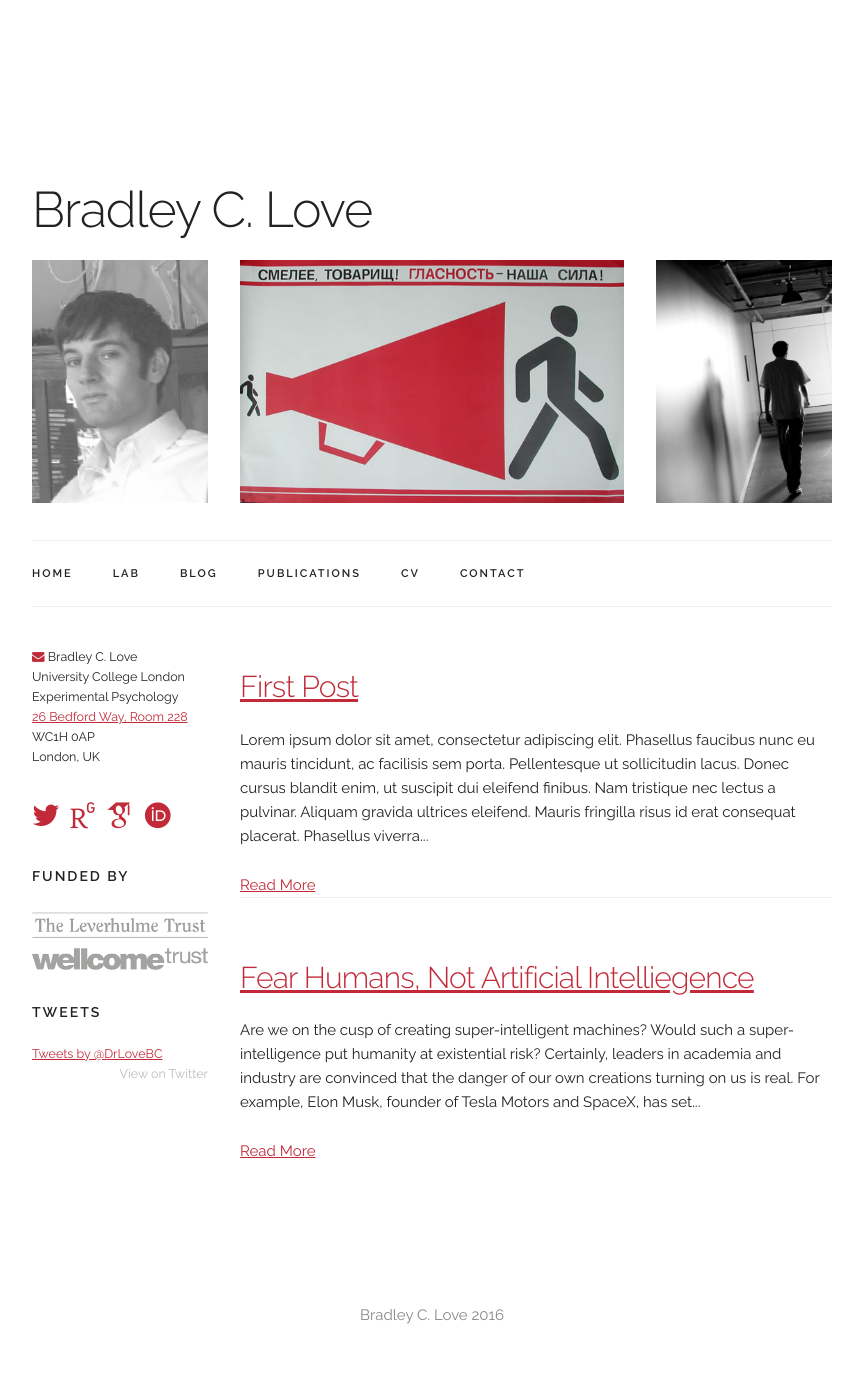
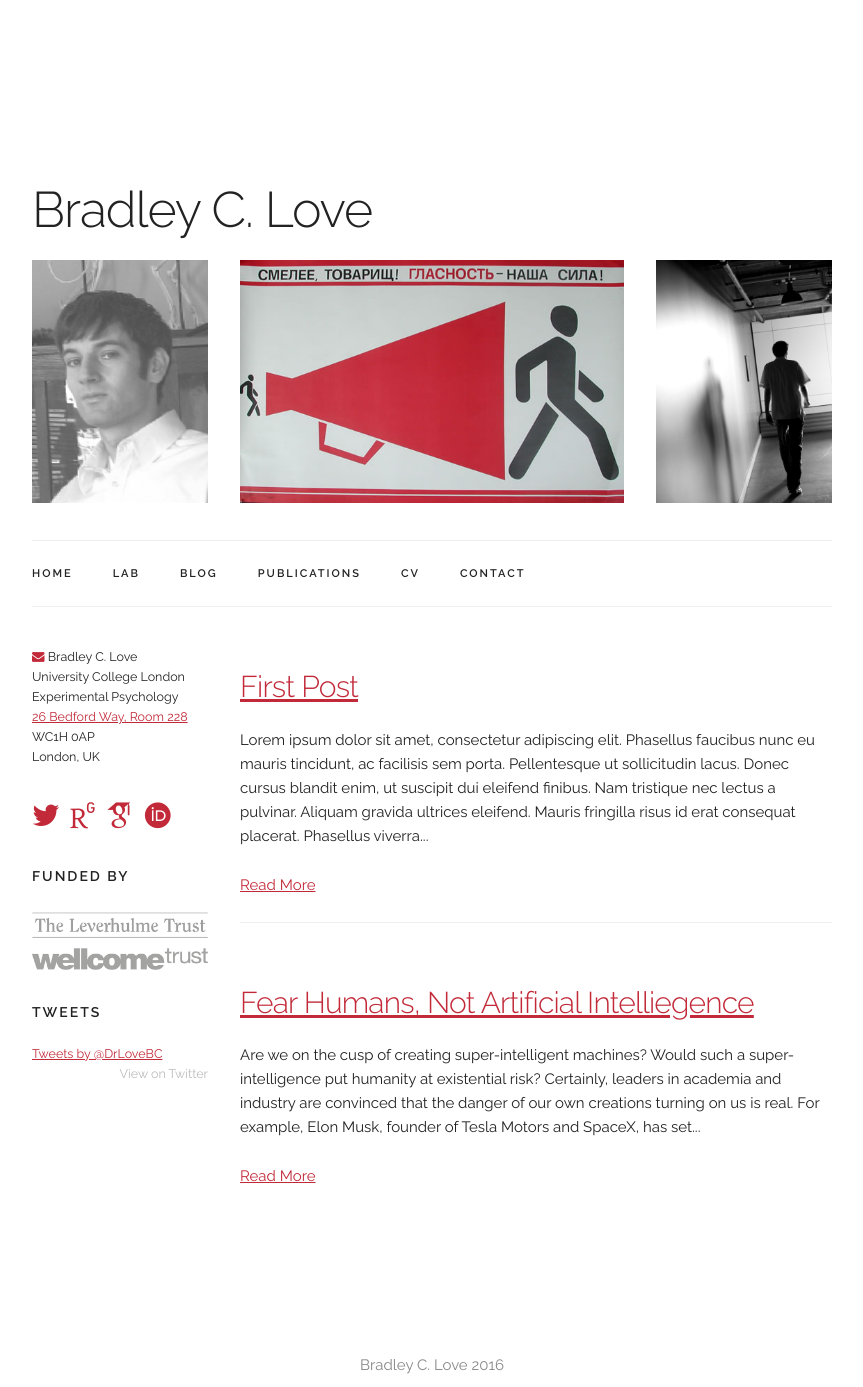
Before and after one commit to lovebc/lovebc.github.io, a Jekyll site: the page built from blog.html, in a window 1280 px wide. Shown: the whole page, without its empty margins (208-1071 px from the left). Built offline with Jekyll 4.4.1, drawn with Linux system fonts in a browser that asks for light colours; nearby versions of some CDN libraries; some web fonts are replaced; comment, search, counter and statistics services are not loaded; before the commit the page ends 1337 px from its top, so only the background shows below that.

Commit message:
Update custom.css

```diff
--- a/css/custom.css
+++ b/css/custom.css
@@ -436,3 +436,7 @@ footer {
   text-align: center;
   bottom: 0;
  }
+
+article {
+margin-bottom: 2.5rem;
+}
```
